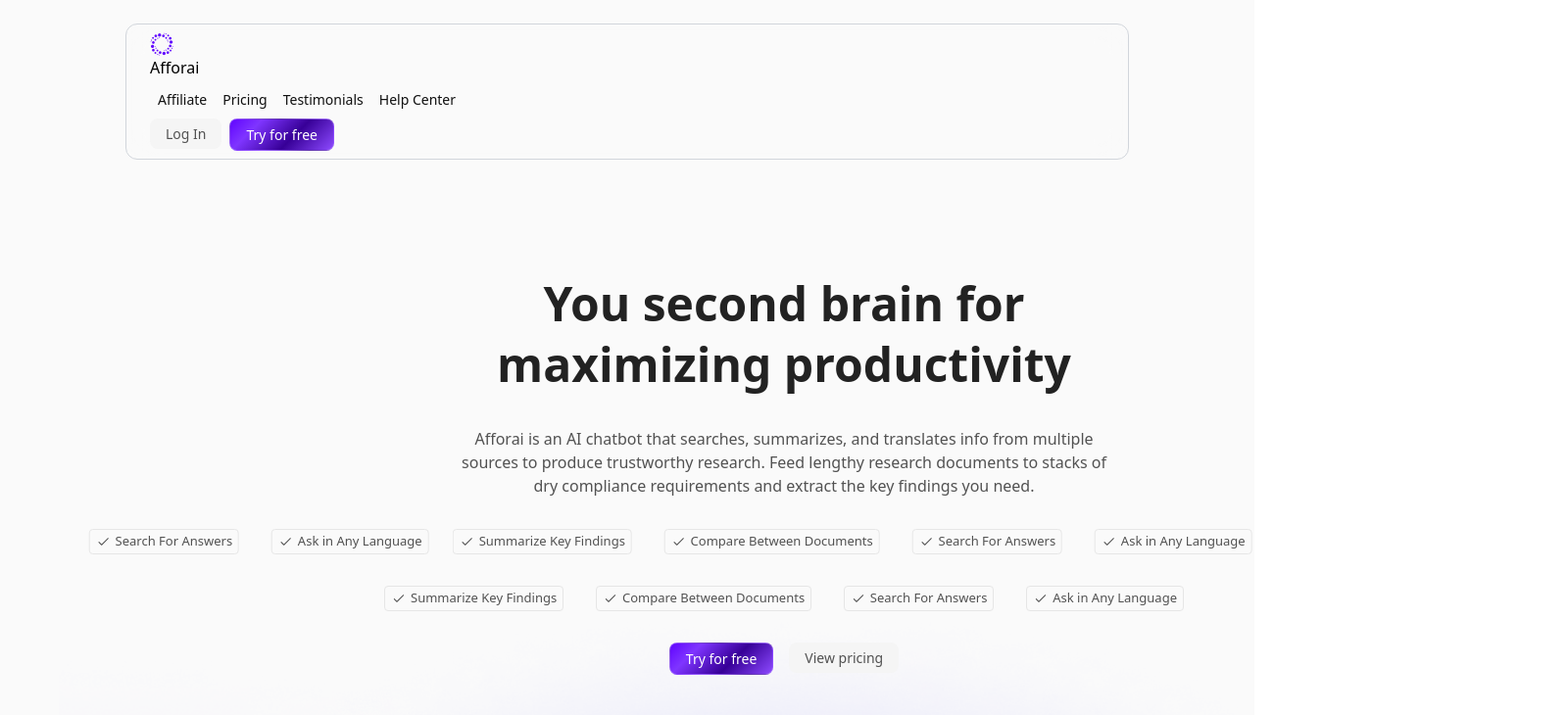
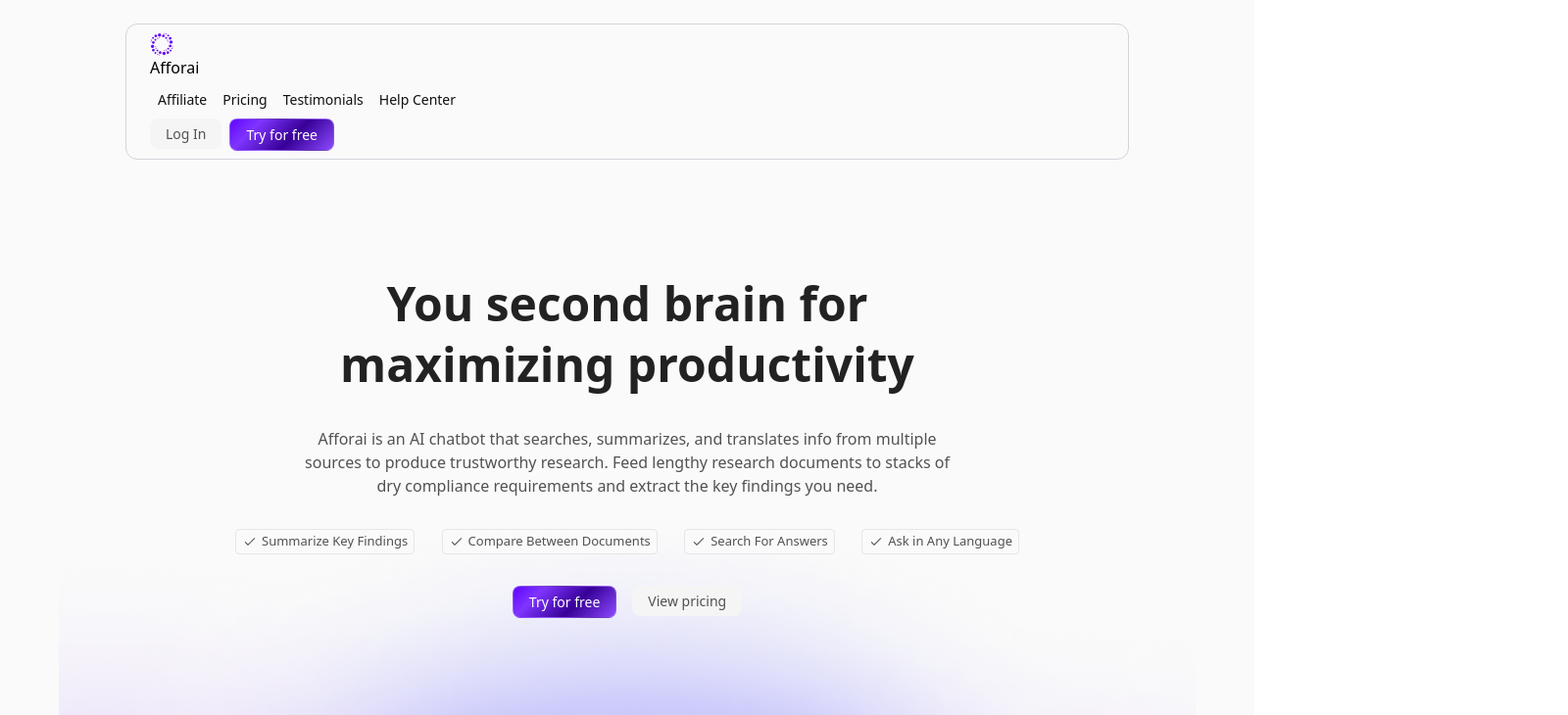
Before and after one commit to atttaskalyar/afforai-homepage, a React (Vite) app in the folder Afforai/: page / in a window 1280 px wide. Shown: the top 730 px of the page at 98% size, 1600 px wide, since content can reach past the window. Built offline with nearby package versions, Linux system fonts and the light colour scheme.

Commit message:
added deploy command

```diff
--- a/Afforai/package.json
+++ b/Afforai/package.json
@@ -7,7 +7,8 @@
     "dev": "vite",
     "build": "vite build",
     "lint": "eslint . --ext js,jsx --report-unused-disable-directives --max-warnings 0",
-    "preview": "vite preview"
+    "preview": "vite preview",
+    "deploy":"vite build && vite preview"
   },
   "dependencies": {
     "react": "^18.2.0",
--- a/Afforai/src/App.jsx
+++ b/Afforai/src/App.jsx
@@ -15,14 +15,13 @@ function App() {
   return (
     <>
       <Layout>
-        <Navbar />
         <HeadingSection />
         <LovedBySection />
         <IntroductionSection />
         <SaveYourselfSection />
         <WhyChooseUsSection />
         <MultipleChatBotsSection />
-        <FAQSection/>
+        <FAQSection />
       </Layout>
     </>
   );
--- a/Afforai/src/components/Layout.jsx
+++ b/Afforai/src/components/Layout.jsx
@@ -1,3 +1,4 @@
+import Navbar from "./UseCaseComponents/Navbar";
 import styles from "./layout.module.css";
 
 const Layout = ({ children }) => {
@@ -5,6 +6,7 @@ const Layout = ({ children }) => {
     <div className={styles.layout}>
       <div>
         <div style={{ display: "flex", flexDirection: "column" }}>
+          <Navbar />
           {children}
         </div>
       </div>
--- a/Afforai/src/components/UseCaseComponents/HeadingSection/TagPoint/style.module.css
+++ b/Afforai/src/components/UseCaseComponents/HeadingSection/TagPoint/style.module.css
@@ -6,6 +6,8 @@
   background: rgb(250, 250, 250);
   display: inline-flex;
   align-items: center;
+  margin: 0 8px ;
+
 }
 
 .tagPointSvg {
--- a/Afforai/src/components/UseCaseComponents/HeadingSection/index.jsx
+++ b/Afforai/src/components/UseCaseComponents/HeadingSection/index.jsx
@@ -19,22 +19,23 @@ const HeadingSection = () => {
             lengthy research documents to stacks of dry compliance requirements
             and extract the key findings you need.
           </span>
-
+          <div className="mobile">
             <MovingSlider containerClass={`mobile ${styles.sliderMobile}`}>
               <div className={`${styles.tagPointList}`}>
-            <TagPoint text={"Summarize Key Findings"}/>
-            <TagPoint text={"Compare Between Documents"}/>
-            <TagPoint text={"Search For Answers"}/>
-            <TagPoint text={"Ask in Any Language"}/>
+                <TagPoint text={"Summarize Key Findings"} />
+                <TagPoint text={"Compare Between Documents"} />
+                <TagPoint text={"Search For Answers"} />
+                <TagPoint text={"Ask in Any Language"} />
               </div>
             </MovingSlider>
+          </div>
+
           <div className="desktop">
-
             <div className={`${styles.tagPointList}`}>
-            <TagPoint text={"Summarize Key Findings"}/>
-            <TagPoint text={"Compare Between Documents"}/>
-            <TagPoint text={"Search For Answers"}/>
-            <TagPoint text={"Ask in Any Language"}/>
+              <TagPoint text={"Summarize Key Findings"} />
+              <TagPoint text={"Compare Between Documents"} />
+              <TagPoint text={"Search For Answers"} />
+              <TagPoint text={"Ask in Any Language"} />
             </div>
           </div>
 
--- a/Afforai/src/components/UseCaseComponents/HeadingSection/style.module.css
+++ b/Afforai/src/components/UseCaseComponents/HeadingSection/style.module.css
@@ -44,7 +44,7 @@
 
 .sliderMobile{
     display: flex;
-    gap: 24px;
+    /* gap: 24px; */
 }
 
 .backgroundImage{
@@ -54,7 +54,7 @@
 
     .tagPointList{
         display: flex;
-        gap: 24px;
+        /* gap: 24px; */
       }
 
 
--- a/Afforai/src/components/UseCaseComponents/MovingSlider/style.module.css
+++ b/Afforai/src/components/UseCaseComponents/MovingSlider/style.module.css
@@ -1,9 +1,13 @@
-.sliderContainer > * {
+.sliderContainer:nth-child(1) {
     /* display: inline-block; */
-    animation: slideAnimation 15s linear infinite;
+    animation: slideAnimation 20s linear infinite;
     /* overflow: hidden; */
 
 
+  }
+
+  .sliderContainer:nth-child(2){
+    animation: slideAnimation2 20s linear infinite;
   }
 
   .sliderContainer{
@@ -28,3 +32,12 @@
       transform: translateX(-100%); /* Adjust the distance to slide */
     }
   }
+
+  @keyframes slideAnimation2 {
+    0% {
+      transform: translateX(0);
+    }
+    100% {
+      transform: translateX(-100%); /* Adjust the distance to slide */
+    }
+  }
```
Lines whose indentation alone changed are shown as unchanged.
